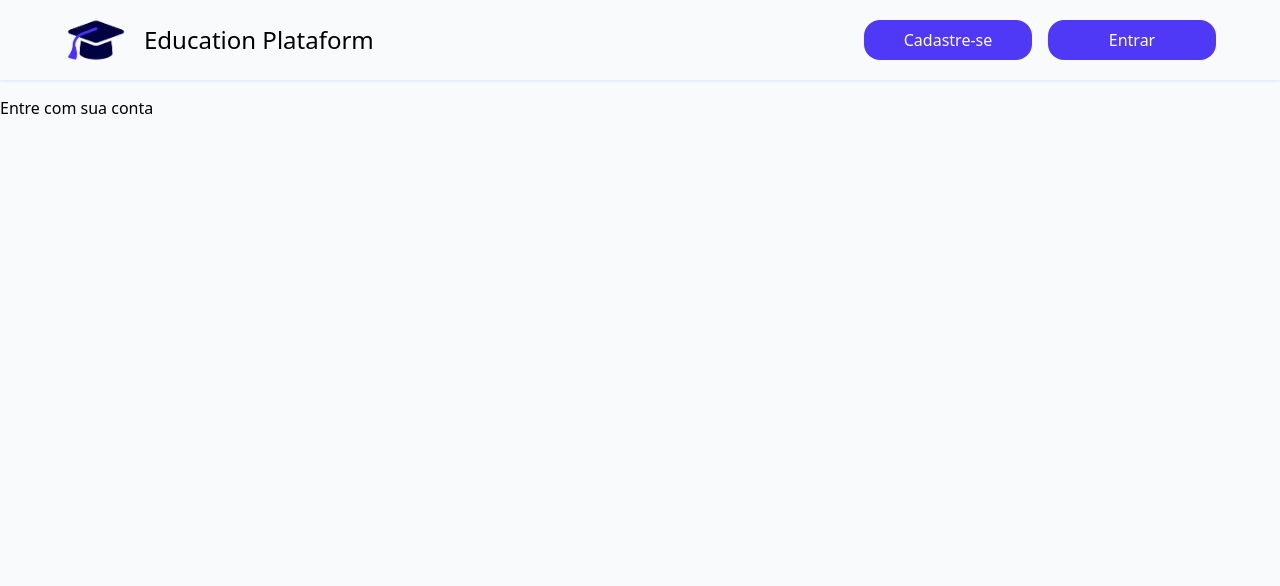
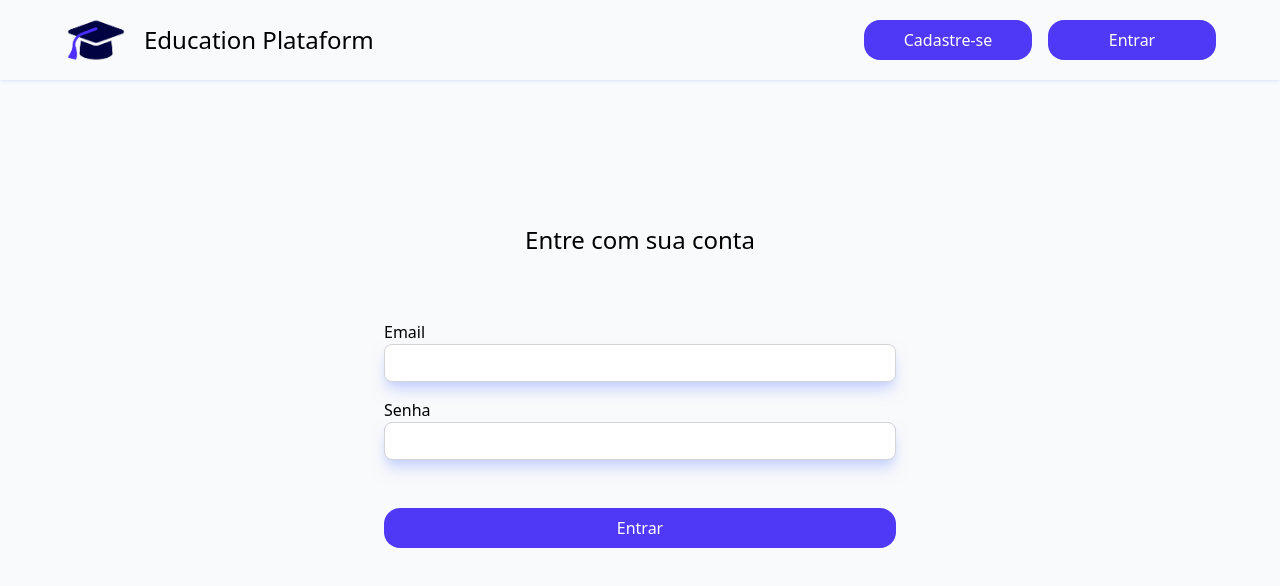
Before and after one commit to Davi-Classes/education-plataform, a React (Vite) app: page /entrar in a window 1280 px wide. Shown: the top 586 px of the page. Built offline with nearby package versions, Linux system fonts and the light colour scheme.

Commit message:
aula05: forms

```diff
--- a/src/app/sign-in.tsx
+++ b/src/app/sign-in.tsx
@@ -1,7 +1,119 @@
+import { z } from 'zod';
+import { zodResolver } from '@hookform/resolvers/zod';
+import { Button } from "../components/button";
+import { Input } from "../components/input";
+import { useForm, Controller } from 'react-hook-form';
+import { useMutation } from '@tanstack/react-query';
+import authService from '../services/auth-service'
+import { Loader } from 'lucide-react';
+import { toast } from 'sonner';
+
+const SignInSchema = z.object({
+  email: z
+    .email({ error: 'Email inválido.' }),
+  password: z
+    .string({ error: 'A senha é obrigatória' })
+    .trim()
+    .min(4, { error: 'A senha deve conter pelo menos 4 caracteres' })
+});
+
+type SignInPayload = z.infer<typeof SignInSchema>;
+
 export function SignIn() {
+  const { mutateAsync, isPending } = useMutation({
+    mutationFn: authService.signIn,
+    onError: (err) => {
+      toast.error(err.message, {
+        style: {
+          color: 'white',
+          background: 'red'
+        }
+      })
+    },
+  })
+
+  const form = useForm({
+    resolver: zodResolver(SignInSchema),
+    defaultValues: {
+      email: '',
+      password: ''
+    }
+  })
+
+  const onSubmit = async (payload: SignInPayload) => {
+    const { token } = await mutateAsync(payload)
+
+    toast.success('Logado com sucesso.', {
+      style: {
+        color: 'white',
+        background: 'green'
+      }
+    })
+  }
+
   return (
-    <div className="max-w-[1400px] w-full m-auto py-4">
-      <p> Entre com sua conta</p>
+    <div className="max-w-[1400px] w-full m-auto py-4 flex flex-col items-center gap-16 mt-32">
+      <h1 className="text-2xl"> Entre com sua conta</h1>
+
+      <form
+        autoComplete="off"
+        onSubmit={form.handleSubmit(onSubmit)}
+        className="max-w-lg w-full flex flex-col gap-4"
+      >
+        <Controller
+          name='email'
+          control={form.control}
+          render={({ field, fieldState }) => (
+            <div className="flex flex-col w-full">
+              <label htmlFor="email"> Email </label>
+              <Input
+                {...field}
+                className={fieldState.invalid ? 'border-red-500' : ''}
+                type='email'
+                id="email"
+                name="email"
+              />
+              {fieldState.invalid && (
+                <small className='text-red-500 mt-2'>
+                  {fieldState.error?.message}
+                </small>
+              )}
+            </div>
+          )}
+        />
+
+        <Controller
+          name='password'
+          control={form.control}
+          render={({ field, fieldState }) => (
+            <div className="flex flex-col w-full">
+              <label htmlFor="password"> Senha </label>
+              <Input
+                {...field}
+                className={fieldState.invalid ? 'border-red-500' : ''}
+                type="password"
+                id="password"
+                name="password"
+              />
+              {fieldState.invalid && (
+                <small className='text-red-500 mt-2'>
+                  {fieldState.error?.message}
+                </small>
+              )}
+            </div>
+          )}
+        />
+
+        <Button
+          disabled={isPending}
+          className="w-full mt-8 flex justify-center items-center gap-2"
+        >
+          Entrar
+          {isPending && (
+            <Loader className='w-4 h-4 animate-spin'/>
+          )}
+        </Button>
+      </form>
     </div>
   );
 }
--- /dev/null
+++ b/src/components/button.tsx
@@ -0,0 +1,16 @@
+import { twMerge } from "tailwind-merge"
+
+type ButtonProps = React.ComponentProps<'button'>
+
+const buttonClassname = "bg-indigo-600 text-white rounded-2xl px-8 py-2 duration-300 hover:cursor-pointer hover:bg-indigo-500 w-42 font-medium"
+
+export const Button = ({ children, className, ...props }: ButtonProps) => {
+  return (
+    <button
+      {...props}
+      className={twMerge(buttonClassname, className)}
+    >
+      {children}
+    </button>
+  )
+}
--- a/src/components/courses.tsx
+++ b/src/components/courses.tsx
@@ -1,7 +1,7 @@
 import { Loader2 } from "lucide-react";
-import { findCourses } from "../services/course-service";
 import { CourseCard } from "./course-card";
 import { useQuery } from "@tanstack/react-query";
+import courseService from "../services/course-service";
 
 type CourseListProps = {
   search: string;
@@ -10,7 +10,7 @@ type CourseListProps = {
 export const Courses = ({ search }: CourseListProps) => {
   const { data, isPending, error } = useQuery({
     queryKey: ["courses", search],
-    queryFn: () => findCourses(search),
+    queryFn: () => courseService.findCourses(search),
   });
 
   if (error != null) {
@@ -31,7 +31,10 @@ export const Courses = ({ search }: CourseListProps) => {
 
   return (
     <div className="flex flex-wrap justify-between gap-8">
-      {data?.map((course) => (
+      {data.length == 0 && (
+        <p className="text-xl"> Não foram encontrados resultados. </p>
+      )}
+      {data.map((course) => (
         <CourseCard
           key={course.id}
           title={course.title}
--- a/src/components/header.tsx
+++ b/src/components/header.tsx
@@ -1,4 +1,5 @@
 import { useNavigate } from "react-router";
+import { Button } from "./button";
 
 export function Header() {
   const navigate = useNavigate();
@@ -18,15 +19,12 @@ export function Header() {
           <h1 className="text-2xl">Education Plataform</h1>
         </section>
         <section className="flex gap-4 items-center">
-          <button className="bg-indigo-600 text-white rounded-2xl px-8 py-2 duration-300 hover:cursor-pointer hover:bg-indigo-500 w-42 font-medium">
+          <Button>
             Cadastre-se
-          </button>
-          <button
-            onClick={() => navigate("/entrar")}
-            className="bg-indigo-600 text-white rounded-2xl px-8 py-2 duration-300 hover:cursor-pointer hover:bg-indigo-500 w-42 font-medium"
-          >
+          </Button>
+          <Button onClick={() => navigate("/entrar")}>
             Entrar
-          </button>
+          </Button>
         </section>
       </div>
     </header>
--- /dev/null
+++ b/src/components/input.tsx
@@ -0,0 +1,14 @@
+import { twMerge } from "tailwind-merge"
+
+type InputProps = React.ComponentProps<'input'>
+
+const InputClassname = "bg-white shadow-lg shadow-indigo-200 ps-2 py-1 rounded-lg border border-zinc-300 outline-0 text-lg"
+
+export const Input = ({ className, ...props}: InputProps) => {
+  return (
+    <input
+      {...props}
+      className={twMerge(InputClassname, className)}
+    />
+  )
+}
--- a/src/lib/api.ts
+++ b/src/lib/api.ts
@@ -1 +1 @@
-export const API_URL = "https://education-plataform-api.onrender.com";
+export const API_URL = "https://education-plataform-api.onrender.com/v2";
--- a/src/main.tsx
+++ b/src/main.tsx
@@ -4,6 +4,7 @@ import { createRoot } from "react-dom/client";
 import { router } from "./routes.tsx";
 import { RouterProvider } from "react-router";
 import { QueryClient, QueryClientProvider } from "@tanstack/react-query";
+import { Toaster } from "sonner";
 
 const queryClient = new QueryClient();
 
@@ -11,6 +12,7 @@ createRoot(document.getElementById("root")!).render(
   <StrictMode>
     <QueryClientProvider client={queryClient}>
       <RouterProvider router={router} />
+      <Toaster />
     </QueryClientProvider>
   </StrictMode>
 );
--- /dev/null
+++ b/src/services/auth-service.ts
@@ -0,0 +1,34 @@
+import { API_URL } from "../lib/api";
+
+
+type SignInPayload = {
+  email: string;
+  password: string;
+}
+
+type TokenResponse = {
+  token: string;
+}
+
+async function signIn(payload: SignInPayload): Promise<TokenResponse> {
+  // await new Promise((resolve) => setTimeout(resolve, 2000));
+
+  const res = await fetch(`${API_URL}/sign-in`, {
+    method: 'POST',
+    headers: {
+      'Content-Type': 'application/json'
+    },
+    body: JSON.stringify(payload)
+  })
+
+  if (!res.ok) {
+    const body = await res.json()
+    throw new Error(body.detail)
+  }
+
+  return res.json()
+}
+
+export default {
+  signIn
+}
--- a/src/services/course-service.ts
+++ b/src/services/course-service.ts
@@ -7,7 +7,7 @@ type Course = {
   description: string;
 };
 
-export async function findCourses(search?: string): Promise<Course[]> {
+async function findCourses(search?: string): Promise<Course[]> {
 //   await new Promise((resolve) => setTimeout(resolve, 2000));
 
   const res = await fetch(
@@ -21,3 +21,7 @@ export async function findCourses(search?: string): Promise<Course[]> {
 
   return res.json();
 }
+
+export default {
+  findCourses
+}
```
Also changed, not shown: package.json (+6 -1 lines), 1 other file (tests, documents, lock files or other folders).
